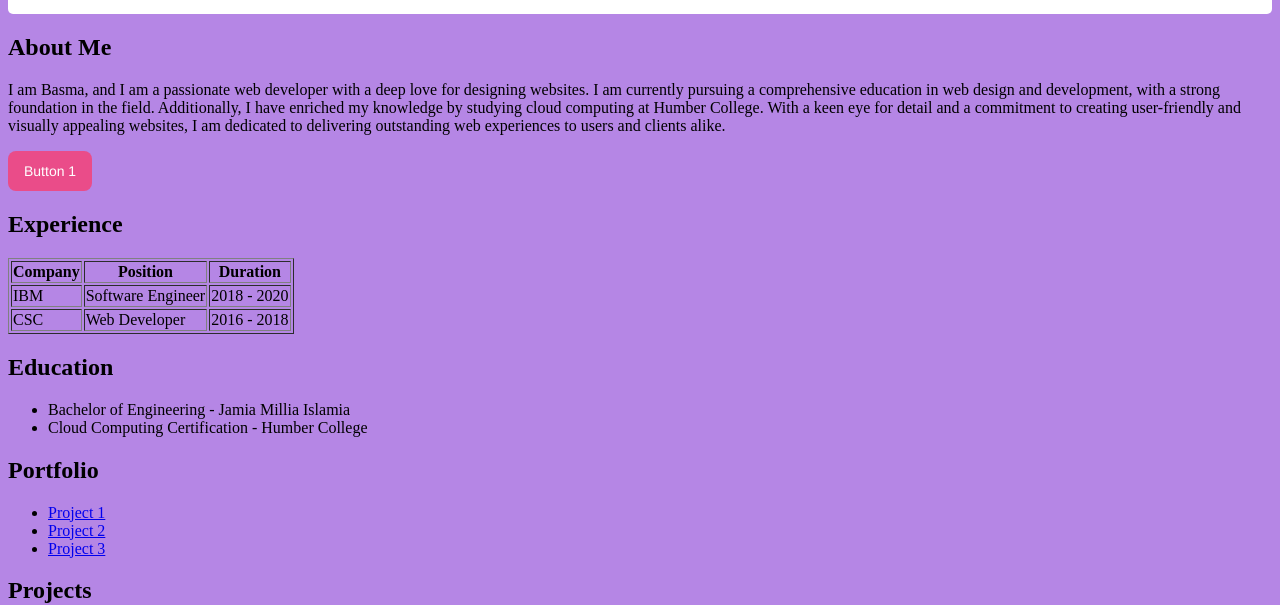
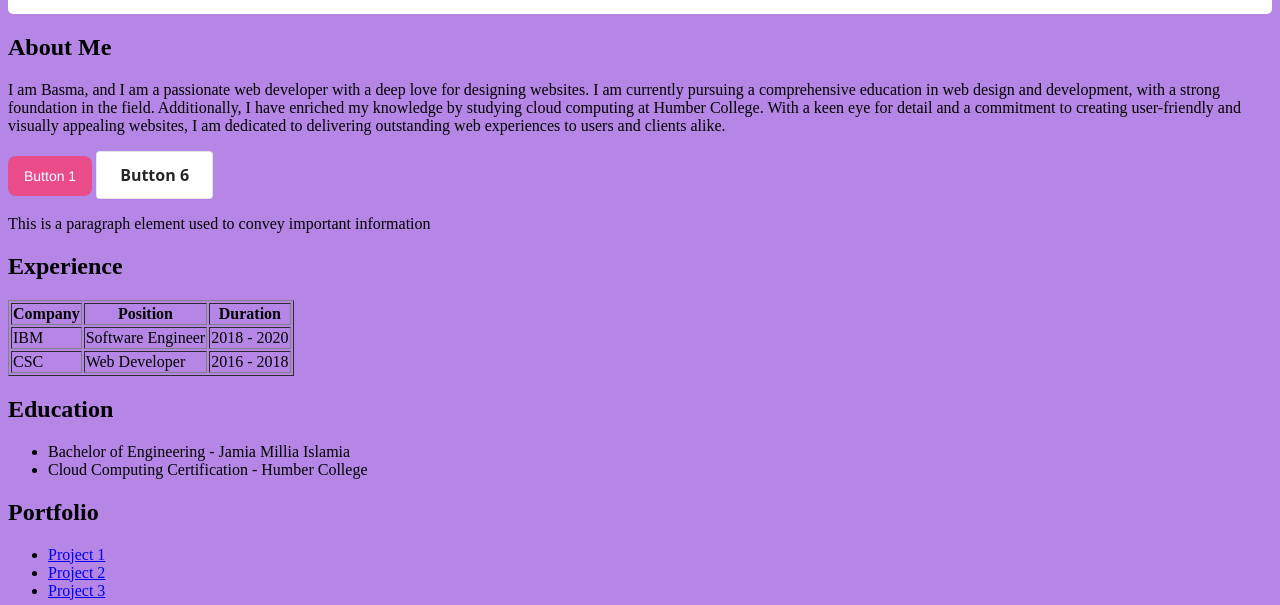
Before and after one commit to Basma2023/WDDM115, a plain HTML site: page index.html in a window 1280 px wide. Shown: the part 208-813 px from the top of the page. Drawn offline with Linux system fonts and the light colour scheme.

Commit message:
Update content on the page. Added one more button and some text based information.

```diff
--- a/css/styles.css
+++ b/css/styles.css
@@ -61,3 +61,53 @@ nav .navbar-brand.logo img{
 .button-1:focus {
   background-color: #F082AC;
 }
+
+
+
+/* CSS */
+.button-6 {
+  align-items: center;
+  background-color: #FFFFFF;
+  border: 1px solid rgba(0, 0, 0, 0.1);
+  border-radius: .25rem;
+  box-shadow: rgba(0, 0, 0, 0.02) 0 1px 3px 0;
+  box-sizing: border-box;
+  color: rgba(0, 0, 0, 0.85);
+  cursor: pointer;
+  display: inline-flex;
+  font-family: system-ui,-apple-system,system-ui,"Helvetica Neue",Helvetica,Arial,sans-serif;
+  font-size: 16px;
+  font-weight: 600;
+  justify-content: center;
+  line-height: 1.25;
+  margin: 0;
+  min-height: 3rem;
+  padding: calc(.875rem - 1px) calc(1.5rem - 1px);
+  position: relative;
+  text-decoration: none;
+  transition: all 250ms;
+  user-select: none;
+  -webkit-user-select: none;
+  touch-action: manipulation;
+  vertical-align: baseline;
+  width: auto;
+}
+
+.button-6:hover,
+.button-6:focus {
+  border-color: rgba(0, 0, 0, 0.15);
+  box-shadow: rgba(0, 0, 0, 0.1) 0 4px 12px;
+  color: rgba(0, 0, 0, 0.65);
+}
+
+.button-6:hover {
+  transform: translateY(-1px);
+}
+
+.button-6:active {
+  background-color: #F0F0F1;
+  border-color: rgba(0, 0, 0, 0.15);
+  box-shadow: rgba(0, 0, 0, 0.06) 0 2px 4px;
+  color: rgba(0, 0, 0, 0.65);
+  transform: translateY(0);
+}
--- a/index.html
+++ b/index.html
@@ -31,7 +31,9 @@
         <p>I am Basma, and I am a passionate web developer with a deep love for designing websites. I am currently pursuing a comprehensive education in web design and development, with a strong foundation in the field. Additionally, I have enriched my knowledge by studying cloud computing at Humber College. With a keen eye for detail and a commitment to creating user-friendly and visually appealing websites, I am dedicated to delivering outstanding web experiences to users and clients alike.</p>
         <!--Adding Css Buttons Below-->
         <button class="button-1" role="button">Button 1</button>
-
+        <button class="button-6" role="button">Button 6</button>
+        <!-- Below are some elements that will be added to the site -->
+        <div class="main-div"><p>This is a paragraph element used to convey important information</p></div>
     </section>
 
     <section id="experience">
```
